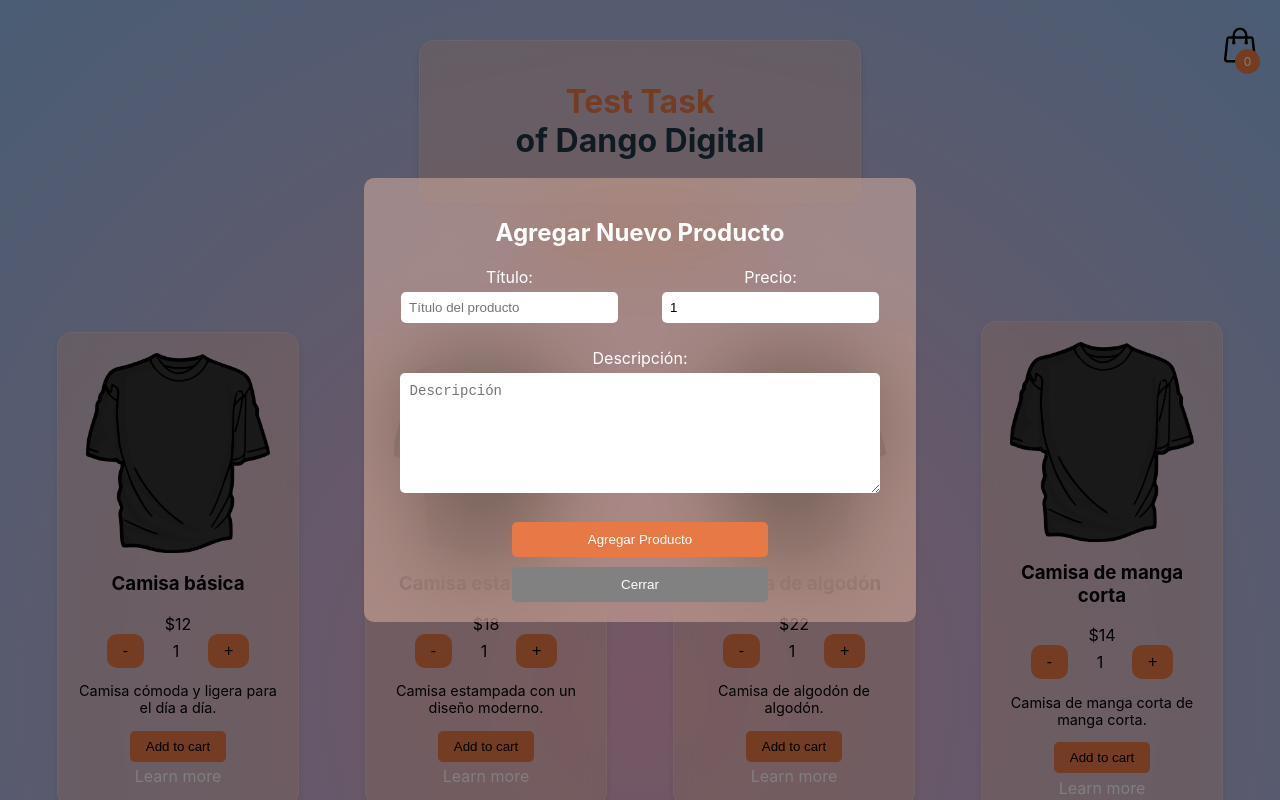
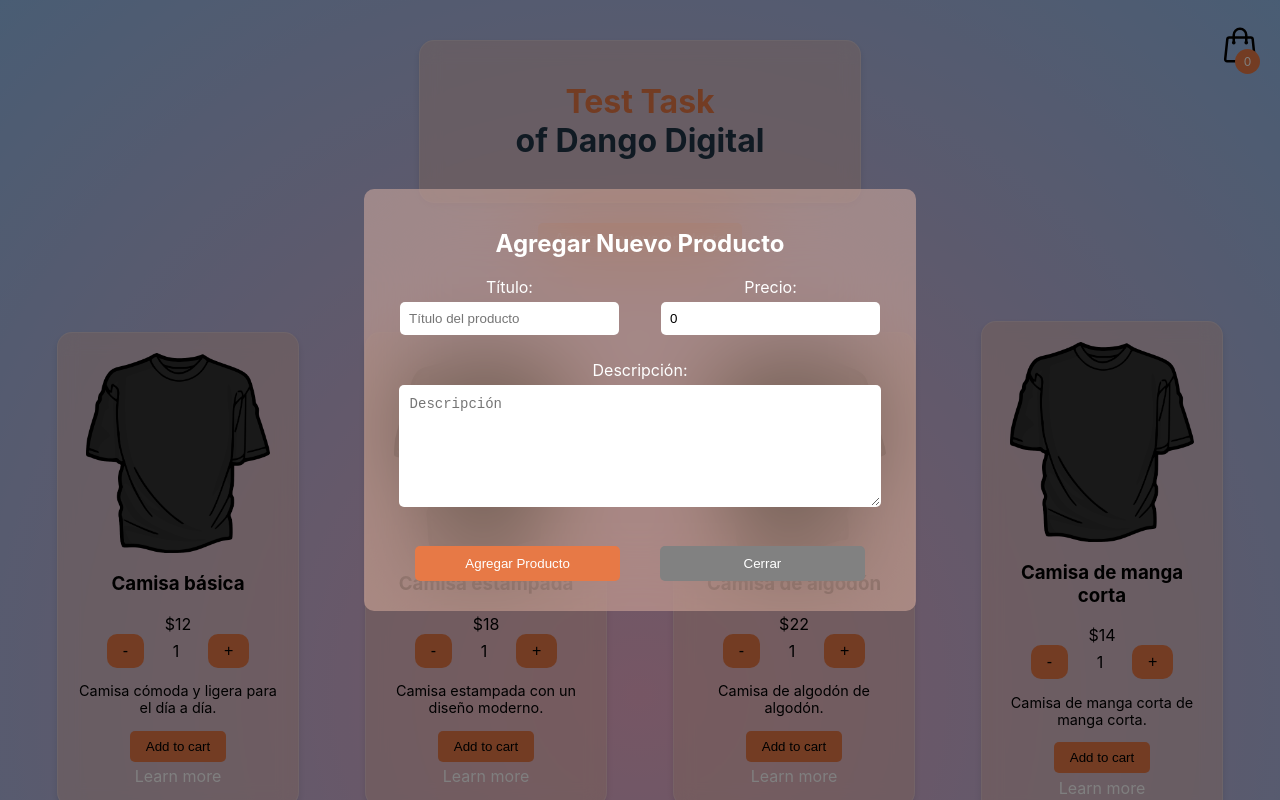
Before and after one commit to kevin3080/dangoDigitalTest, a React (Vite) app: page / in a window 1280 px wide. Both pictures are taken after a click on the button "Agregar nuevo producto". Shown: the top 800 px of the page. Built offline with nearby package versions, Linux system fonts and the light colour scheme.

Commit message:
adding react hook form, error handling and validation to forms

```diff
--- a/package.json
+++ b/package.json
@@ -11,7 +11,8 @@
   },
   "dependencies": {
     "react": "^18.3.1",
-    "react-dom": "^18.3.1"
+    "react-dom": "^18.3.1",
+    "react-hook-form": "^7.53.1"
   },
   "devDependencies": {
     "@eslint/js": "^9.11.1",
--- a/src/App.css
+++ b/src/App.css
@@ -347,16 +347,30 @@
   text-align: start;
 }
 
-
 .modal-content input,
 .modal-content textarea {
   background-color: white;
   padding: 8px;
   margin-top: 5px;
   margin-bottom: 15px;
-  border: none;
+  border: 1px solid transparent;
   border-radius: 5px;
   color: black;
+  transition: border-color 0.3s ease-in-out;
+  outline: none;
+}
+
+.modal-content .form .input-error {
+  border: 1px solid red;
+}
+
+.modal-content .form .input-error:focus {
+  border: 1px solid red;
+}
+
+.modal-content .form .message-error {
+  color: rgb(255, 208, 0);
+  margin-top: -10px;
 }
 
 .modal-content input[name="price"],
@@ -386,19 +400,34 @@
   max-height: 150px;
 }
 
+.modal-content .form .modal-buttons {
+  grid-column: span 2;
+  gap: 20px;
+}
+
 .modal-content button {
   background-color: #46cce7;
-  margin-top: 10px;
+  margin: 10px 20px;
   padding: 10px;
   color: white;
   border: none;
   cursor: pointer;
-  width: 50%;
+  width: 40%;
   border-radius: 5px;
+  transition: .1s ease-in-out;
+
+  &:hover{
+    transform: scale(1.1);
+    background-color: #11d0f7;
+  }
 }
 
 .modal-content button:last-child {
   background-color: rgb(129, 129, 129);
+
+  &:hover{
+    background-color: rgb(112, 111, 111);;
+  }
 }
 
 
--- a/src/components/Products/MainProducts.tsx
+++ b/src/components/Products/MainProducts.tsx
@@ -6,29 +6,31 @@
   const {
     products,
     addNewProduct,
-    newProduct,
-    handleChange,
     showModal,
     editProduct,
     setShowModal,
     startEditProduct,
     saveEditProduct,
     setEditProduct,
-    handleEditChange,
+    handleSubmit,
+    register,
+    formState,
+    reset
   } = ProductList();
 
 
   return (
     <>
       <ModalProducts
-        newProduct={newProduct}
-        handleChange={handleChange}
+        handleSubmit={handleSubmit}
+        register={register}
+        formState={formState}
+        reset={reset}
         addNewProduct={addNewProduct}
         showModal={showModal}
         setShowModal={setShowModal}
         editProduct={editProduct}
         setEditProduct={setEditProduct}
-        handleEditChange={handleEditChange}
         saveEditProduct={saveEditProduct}
       />
 
--- a/src/components/Products/ModalProducts.tsx
+++ b/src/components/Products/ModalProducts.tsx
@@ -1,35 +1,39 @@
+import { FieldErrors, UseFormHandleSubmit, UseFormRegister, UseFormReset } from 'react-hook-form';
 import { Product } from '../../data/ProductList';
 
+
 interface ModalProductsProps {
-  newProduct: Product;
-  handleChange: (
-    e: React.ChangeEvent<HTMLInputElement | HTMLTextAreaElement>
-  ) => void;
-  addNewProduct: () => void;
+  addNewProduct: (data: Product) => void;
   showModal: boolean;
   setShowModal: (show: boolean) => void;
   editProduct: Product | null;
   setEditProduct: (product: Product | null) => void;
-  handleEditChange: (
-    e: React.ChangeEvent<HTMLInputElement | HTMLTextAreaElement>
-  ) => void;
   saveEditProduct: (updatedProduct: Product) => void;
+  handleSubmit: UseFormHandleSubmit<Product, undefined>;
+  register: UseFormRegister<Product>;
+  formState: {
+    errors: FieldErrors<Product>;
+  },
+  reset: UseFormReset<Product>
 }
 
 export const ModalProducts = ({
-  newProduct,
-  handleChange,
+  handleSubmit,
+  register,
+  formState: { errors },
   addNewProduct,
   showModal,
   setShowModal,
   editProduct,
   setEditProduct,
-  handleEditChange,
   saveEditProduct,
+  reset
 }: ModalProductsProps) => {
+
 
   const cancelEdit = () => {
     setEditProduct(null);
+    reset();
     setShowModal(false);
   }
   return (
@@ -41,40 +45,64 @@
         <div className="modal">
           <div className="modal-content">
             <h2>Agregar Nuevo Producto</h2>
-            <div className="form">
+            <form className="form" onSubmit={handleSubmit(addNewProduct)}>
               <div>
                 <label>Título:</label>
                 <input
                   type="text"
-                  name="title"
-                  value={newProduct.title}
-                  onChange={handleChange}
+                  {...register('title', {
+                    required: 'Título del producto es requerido',
+                    minLength: {
+                      value: 5,
+                      message: 'El título debe tener al menos 5 caracteres'
+                    },
+                    maxLength: {
+                      value: 30,
+                      message: 'El título debe tener menos de 30 caracteres'
+                    }
+                  })}
                   placeholder="Título del producto"
+                  className={errors.title ? 'input-error' : ''}
                 />
+                {errors.title && <p className ="message-error">{errors.title.message}</p>}
               </div>
               <div>
                 <label>Precio:</label>
                 <input
                   type="number"
-                  name="price"
-                  value={newProduct.price}
-                  onChange={handleChange}
+                  {...register('price', { required: 'Precio es requerido',
+                    min: { value: 1, message: 'El precio debe ser mayor que 0' },
+                   })}
                   placeholder="Precio"
+                  className={errors.price ? 'input-error' : ''}
                 />
+                {errors.price && <p className ="message-error">{errors.price.message}</p>}
               </div>
               <div className="description">
                 <label>Descripción:</label>
                 <textarea
-                  name="description"
-                  maxLength={200}
-                  value={newProduct.description}
-                  onChange={handleChange}
+                  {...register('description', {
+                    required: 'Descripción es requerido',
+                    minLength: {
+                      value: 10,
+                      message: 'La descripción debe tener al menos 10 caracteres'
+                    },
+                    maxLength: {
+                      value: 200,
+                      message: 'La descripción debe tener menos de 200 caracteres'
+                    },
+                  })}
                   placeholder="Descripción"
+                  className={errors.description ? 'input-error' : ''}
                 />
+                {errors.description && <p className ="message-error">{errors.description.message}</p>}
               </div>
-            </div>
-            <button onClick={addNewProduct}>Agregar Producto</button>
-            <button onClick={() => setShowModal(false)}>Cerrar</button>
+
+              <div className="modal-buttons">
+                <button type="submit">Agregar Producto</button>
+                <button type='button' onClick={() => cancelEdit()}>Cerrar</button>
+              </div>
+            </form>
           </div>
         </div>
       )}
@@ -82,38 +110,66 @@
         <div className="modal">
           <div className="modal-content">
             <h2>Editar Producto</h2>
-            <div className="form">
+            <form className="form" onSubmit={handleSubmit(saveEditProduct)}>
               <div>
                 <label>Título:</label>
                 <input
                   type="text"
-                  name="title"
-                  value={editProduct.title}
-                  onChange={handleEditChange}
+                  {...register('title', {
+                    required: 'Título del producto es requerido',
+                    minLength: {
+                      value: 5,
+                      message: 'El título debe tener al menos 5 caracteres'
+                    },
+                    maxLength: {
+                      value: 30,
+                      message: 'El título debe tener menos de 30 caracteres'
+                    }
+                  })}
+                  defaultValue={editProduct.title}
+                  className={errors.title ? 'input-error' : ''}
                 />
+                {errors.title && <p className ="message-error">{errors.title.message}</p>}
               </div>
               <div>
                 <label>Precio:</label>
                 <input
                   type="number"
-                  name="price"
-                  value={editProduct.price}
-                  onChange={handleEditChange}
+                  {...register('price', {
+                    required: 'Precio es requerido',
+                    min: { value: 1, message: 'El precio debe ser mayor que 0' },
+                   })}
+                  defaultValue={editProduct.price}
+                  className={errors.price ? 'input-error' : ''}
                 />
+                {errors.price && <p className ="message-error">{errors.price.message}</p>}
               </div>
               <div className="description">
                 <label>Descripción:</label>
                 <textarea
-                  name="description"
-                  value={editProduct.description}
-                  onChange={handleEditChange}
+                  {...register('description', {
+                    required: 'Descripción es requerido',
+                    minLength: {
+                      value: 10,
+                      message: 'La descripción debe tener al menos 10 caracteres'
+                    },
+                    maxLength: {
+                      value: 200,
+                      message: 'La descripción debe tener menos de 200 caracteres'
+                    },
+                  })}
+                  defaultValue={editProduct.description}
+                  className={errors.description ? 'input-error' : ''}
                 />
+                {errors.description && <p className ="message-error">{errors.description.message}</p>}
               </div>
-            </div>
-            <button onClick={() => saveEditProduct(editProduct)}>
-              Guardar Cambios
-            </button>
-            <button onClick={() => cancelEdit()}>Cancelar</button>
+              <div className="modal-buttons">
+                <button type="submit">
+                  Guardar Cambios
+                </button>
+                <button type='button' onClick={() => cancelEdit()}>Cancelar</button>
+              </div>
+            </form>
           </div>
         </div>
       )}
--- a/src/data/ProductList.ts
+++ b/src/data/ProductList.ts
@@ -1,4 +1,5 @@
 import { useState } from 'react';
+import { SubmitHandler, useForm } from 'react-hook-form';
 
 export interface Product {
   id: number;
@@ -48,72 +49,52 @@
   ]);
 
   const [showModal, setShowModal] = useState(false);
-  const [newProduct, setNewProduct] = useState<Product>({
-    id: 0,
-    title: '',
-    price: 1,
-    description: '',
-    img: '/camisa.png',
+  const [editProduct, setEditProduct] = useState<Product | null>(null);
+
+  const {
+    reset,
+    setValue,
+    handleSubmit,
+    register,
+    formState: { errors }
+  } = useForm<Product>({
+    defaultValues:{
+      title: '',
+      price: 0,
+      description: '',
+      img: '/camisa.png',
+    }
   });
 
-  const [editProduct, setEditProduct] = useState<Product | null>(null);
-
-  const handleProductChange = (id: number, updatedProduct: Product) => {
-    setProducts(products.map(product =>
-      product.id === id ? updatedProduct : product
-    ));
-  };
-
-  const handleChange = (
-    e: React.ChangeEvent<HTMLInputElement | HTMLTextAreaElement>
-  ) => {
-    const { name, value } = e.target;
-    setNewProduct({
-      ...newProduct,
-      [name]: value,
-    });
-  };
-
-
-  const handleEditChange = (e: React.ChangeEvent<HTMLInputElement | HTMLTextAreaElement>) => {
-    const { name, value } = e.target;
-
-    if (editProduct) {
-      const updatedProduct = {
-        ...editProduct,
-        [name]: value,
-      };
-
-      setEditProduct(updatedProduct);
-
-      setProducts(products.map(product =>
-        product.id === updatedProduct.id ? updatedProduct : product
-      ));
-    }
-  };
-  const addNewProduct = () => {
-    setProducts([...products, { ...newProduct, id: products.length + 1 }]);
-    setNewProduct({
-      id: 0,
-      title: '',
-      price: 1,
-      description: '',
-      img: '/camisa.png',
-    }); // Reset new product form
+  const addNewProduct: SubmitHandler<Product> = (data) => {
+    setProducts([...products, { ...data, id: products.length + 1 }]);
+    reset(); // Reinicia el formulario
     setShowModal(false);
   };
 
   const startEditProduct = (product: Product) => {
     setEditProduct(product);
     setShowModal(true);
+
+    setValue('title', product.title);
+    setValue('price', product.price);
+    setValue('description', product.description);
+    setValue('img', product.img);
   };
 
-  const saveEditProduct = () => {
+  const saveEditProduct: SubmitHandler<Product> = (data) => {
     if (editProduct) {
-      setProducts(products.map(product =>
-        product.id === editProduct.id ? editProduct : product
-      ));
+      const updatedProduct = {
+        ...editProduct,
+        ...data,
+      }
+      setProducts(
+        products.map((product) =>
+          product.id === updatedProduct.id ? updatedProduct : product
+        )
+      );
       setEditProduct(null);
+      reset();
       setShowModal(false);
     }
   };
@@ -121,16 +102,15 @@
   return {
     products,
     showModal,
-    newProduct,
     editProduct,
     addNewProduct,
     setShowModal,
-    setNewProduct,
-    handleChange,
-    handleProductChange,
     startEditProduct,
     saveEditProduct,
     setEditProduct,
-    handleEditChange,
+    handleSubmit,
+    register,
+    formState: { errors },
+    reset
   };
 };
```
Also changed, not shown: 1 other file (tests, documents, lock files or other folders).
